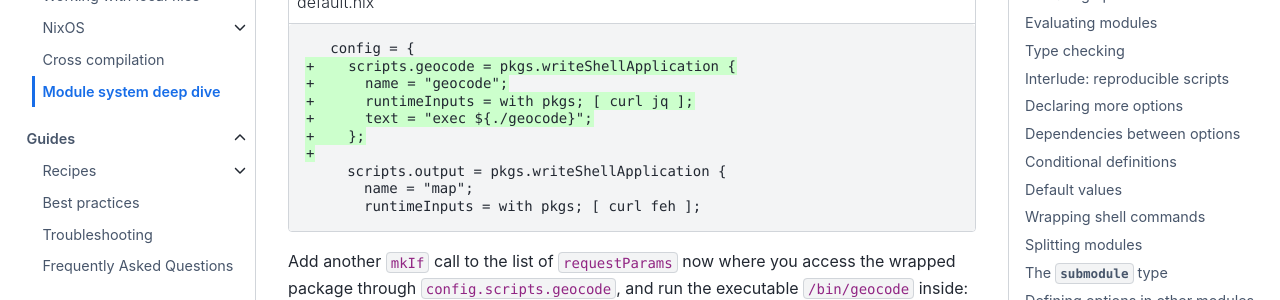
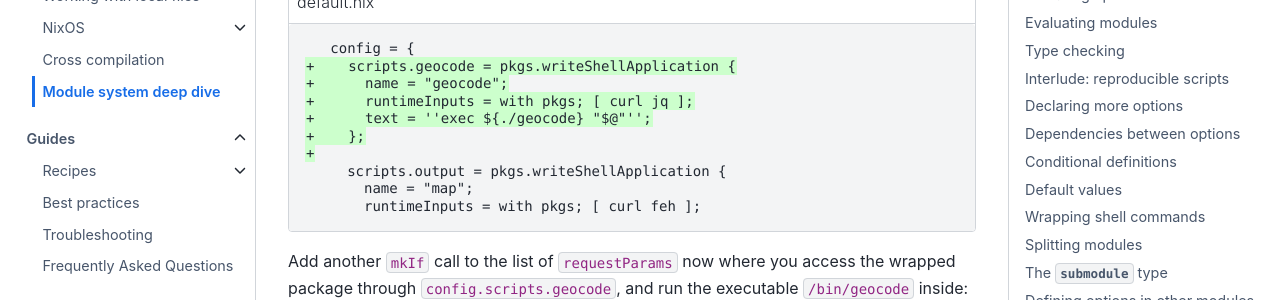
Before and after one commit to NixOS/nix.dev, a Sphinx documentation site: the page built from source/tutorials/module-system/module-system.md, in a window 1280 px wide and 900 px high, scrolled down 12635 px. Shown: the part 150-450 px from the top of the window. Built offline with Sphinx 7.4.7 and the Sphinx Book theme 1.1.4, drawn with Linux system fonts in a browser that asks for light colours.

```diff
--- a/source/tutorials/module-system/module-system.md
+++ b/source/tutorials/module-system/module-system.md
@@ -495,7 +495,7 @@ Then define the value for that option where you make the raw script reproducible
 +    scripts.geocode = pkgs.writeShellApplication {
 +      name = "geocode";
 +      runtimeInputs = with pkgs; [ curl jq ];
-+      text = "exec ${./geocode}";
++      text = ''exec ${./geocode} "$@"'';
 +    };
 +
      scripts.output = pkgs.writeShellApplication {
```
